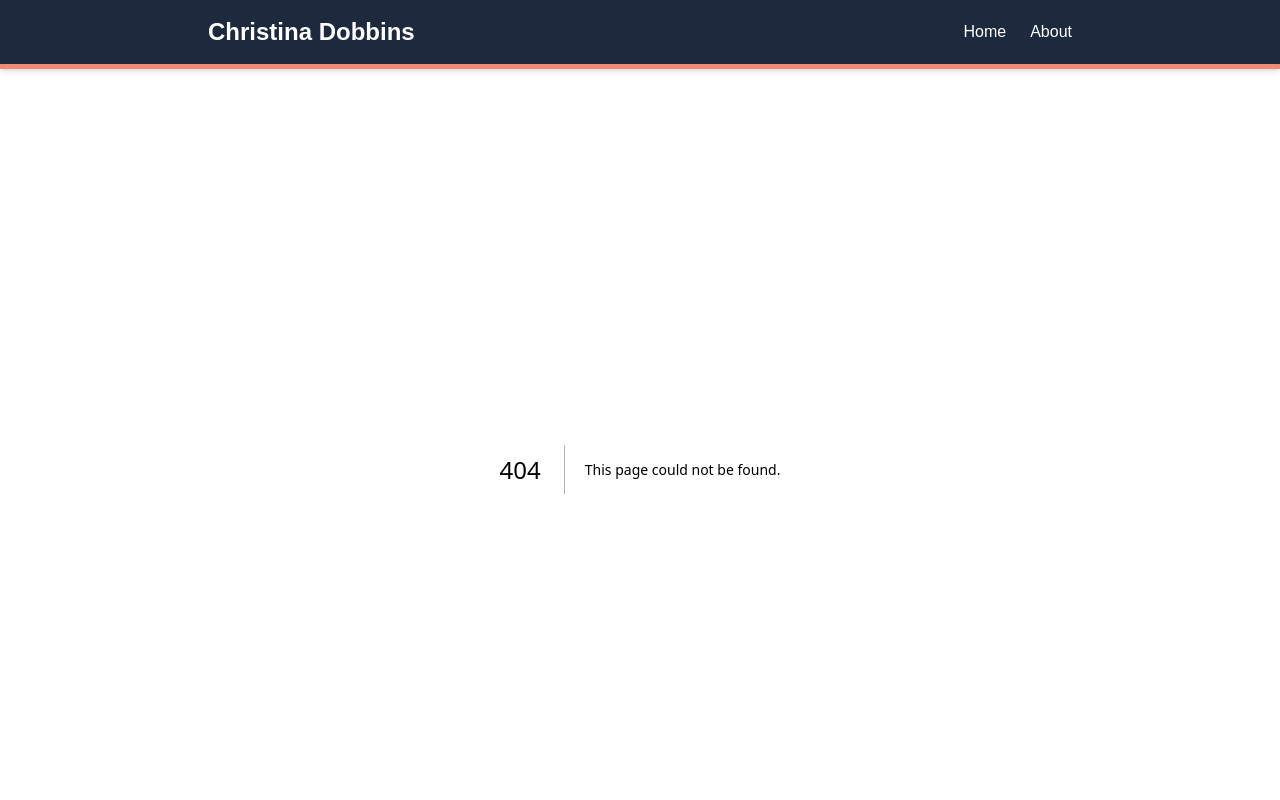
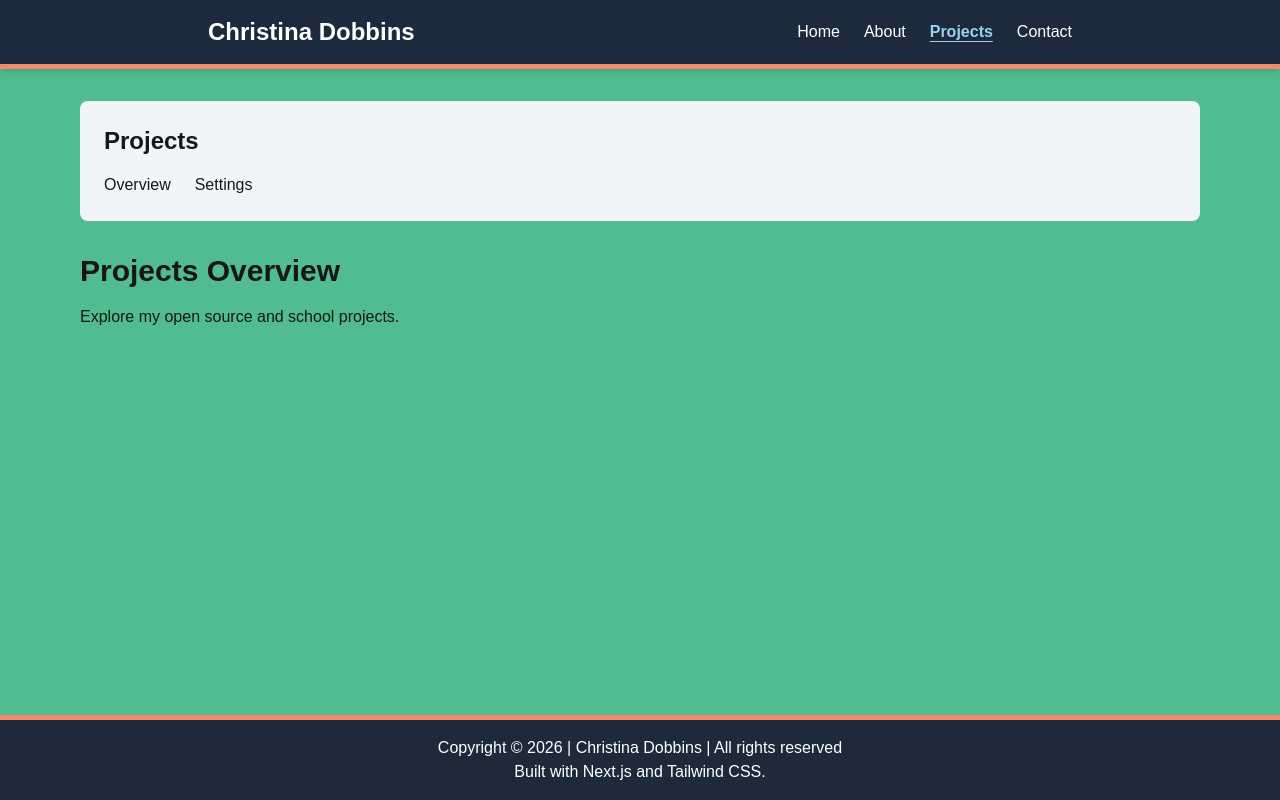
Before and after one commit to cdobbi/wdd430-portfolio, a Next.js app: page /projects in a window 1280 px wide. Before the commit this address had no page. Shown: the top 800 px of the page. Built offline with nearby package versions, Linux system fonts and the light colour scheme.

Commit message:
Add navigation links component and create new project and contact pages

```diff
--- /dev/null
+++ b/app/contact/page.tsx
@@ -0,0 +1,8 @@
+export default function ContactPage() {
+    return (
+        <main className="mx-auto w-full max-w-6xl px-4 py-12">
+            <h1 className="mb-4 text-4xl font-bold">Contact</h1>
+            <p>Contact information coming soon.</p>
+        </main>
+    );
+}
--- /dev/null
+++ b/app/projects/layout.tsx
@@ -0,0 +1,27 @@
+import Link from "next/link";
+import type { ReactNode } from "react";
+
+export default function ProjectsLayout({
+    children,
+}: {
+    children: ReactNode;
+}) {
+    return (
+        <section className="mx-auto w-full max-w-6xl flex-1 px-4 py-8">
+            <header className="mb-8 rounded-lg bg-slate-100 p-6">
+                <h1 className="mb-4 text-2xl font-bold">Projects</h1>
+                <nav aria-label="Projects navigation">
+                    <ul className="flex gap-6">
+                        <li>
+                            <Link href="/projects">Overview</Link>
+                        </li>
+                        <li>
+                            <Link href="/projects/settings">Settings</Link>
+                        </li>
+                    </ul>
+                </nav>
+            </header>
+            {children}
+        </section>
+    );
+}
--- /dev/null
+++ b/app/projects/opensource/page.tsx
@@ -0,0 +1,7 @@
+export default function OpenSourceProjectsPage() {
+    return (
+        <main>
+            <h2 className="mb-4 text-3xl font-bold">Open Source Projects</h2>
+        </main>
+    );
+}
--- /dev/null
+++ b/app/projects/page.tsx
@@ -0,0 +1,8 @@
+export default function ProjectsPage() {
+    return (
+        <main>
+            <h2 className="mb-4 text-3xl font-bold">Projects Overview</h2>
+            <p>Explore my open source and school projects.</p>
+        </main>
+    );
+}
--- /dev/null
+++ b/app/projects/school/page.tsx
@@ -0,0 +1,7 @@
+export default function SchoolProjectsPage() {
+    return (
+        <main>
+            <h2 className="mb-4 text-3xl font-bold">School Projects</h2>
+        </main>
+    );
+}
--- /dev/null
+++ b/app/projects/settings/page.tsx
@@ -0,0 +1,8 @@
+export default function ProjectSettingsPage() {
+    return (
+        <main>
+            <h2 className="mb-4 text-3xl font-bold">Project Settings</h2>
+            <p>Manage project preferences here.</p>
+        </main>
+    );
+}
--- a/components/Header.tsx
+++ b/components/Header.tsx
@@ -1,20 +1,11 @@
-import Link from "next/link";
+import NavLinks from "./NavLinks";
 
 export default function Header() {
     return (
         <header className="border-b-5 border-[#f18a72] bg-slate-800 py-4 text-white shadow-md">            <div className="mx-auto flex max-w-4xl items-center justify-between px-4">
             <div className="text-2xl font-bold">Christina Dobbins</div>
 
-            <nav aria-label="Main navigation">
-                <ul className="flex gap-6">
-                    <li>
-                        <Link href="/">Home</Link>
-                    </li>
-                    <li>
-                        <Link href="/about">About</Link>
-                    </li>
-                </ul>
-            </nav>
+            <NavLinks />
         </div>
         </header>
     );
--- /dev/null
+++ b/components/NavLinks.tsx
@@ -0,0 +1,37 @@
+"use client";
+
+import Link from "next/link";
+import { usePathname } from "next/navigation";
+
+const links = [
+    { href: "/", label: "Home" },
+    { href: "/about", label: "About" },
+    { href: "/projects", label: "Projects" },
+    { href: "/contact", label: "Contact" },
+];
+
+export default function NavLinks() {
+    const pathname = usePathname();
+
+    return (
+        <nav aria-label="Main navigation">
+            <ul className="flex flex-wrap gap-x-6 gap-y-2">
+                {links.map(({ href, label }) => {
+                    const isActive = pathname === href;
+
+                    return (
+                        <li key={href}>
+                            <Link
+                                href={href}
+                                aria-current={isActive ? "page" : undefined}
+                                className={isActive ? "font-bold text-[#9bd2e9] underline underline-offset-4" : "hover:underline"}
+                            >
+                                {label}
+                            </Link>
+                        </li>
+                    );
+                })}
+            </ul>
+        </nav>
+    );
+}
```
Also changed, not shown: 1 other file (tests, documents, lock files or other folders).
